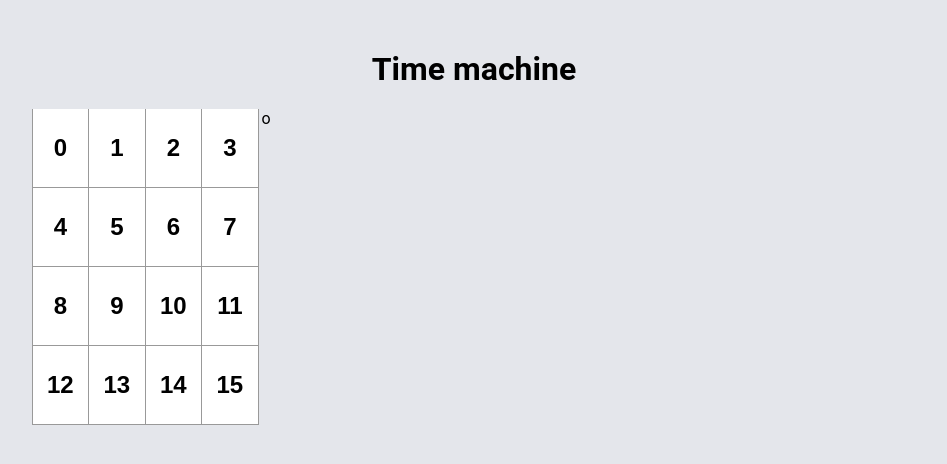
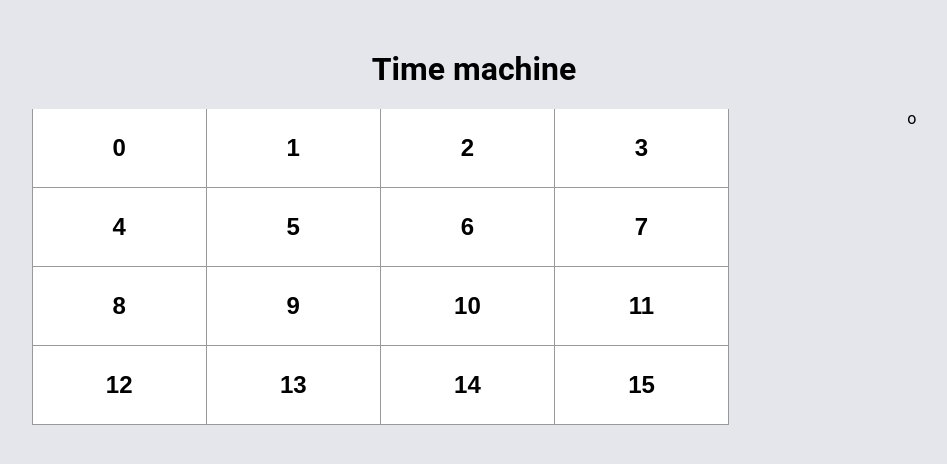
Before and after one commit to DanDPV/Applaudo-Trainee-week-7, a React (Create React App) app: page / in a window 1280 px wide. Shown: the top 464 px of the page, without its empty margins (166-1113 px from the left). Built offline with nearby package versions, Linux system fonts and the light colour scheme.

Commit message:
:lipstick: Add flex properies

```diff
--- a/src/pages/TimeMachinePage/TimeMachinePage.css
+++ b/src/pages/TimeMachinePage/TimeMachinePage.css
@@ -10,6 +10,11 @@ body {
 .container {
   display: flex;
   flex-direction: row;
+  flex-wrap: wrap;
+}
+
+.board {
+    flex-grow: 1;
 }
 
 @media only screen and (max-width: 900px) {
```
